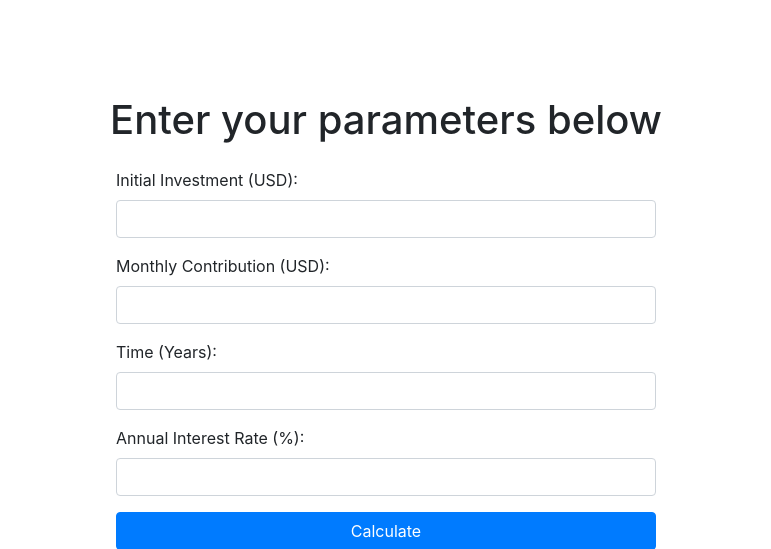
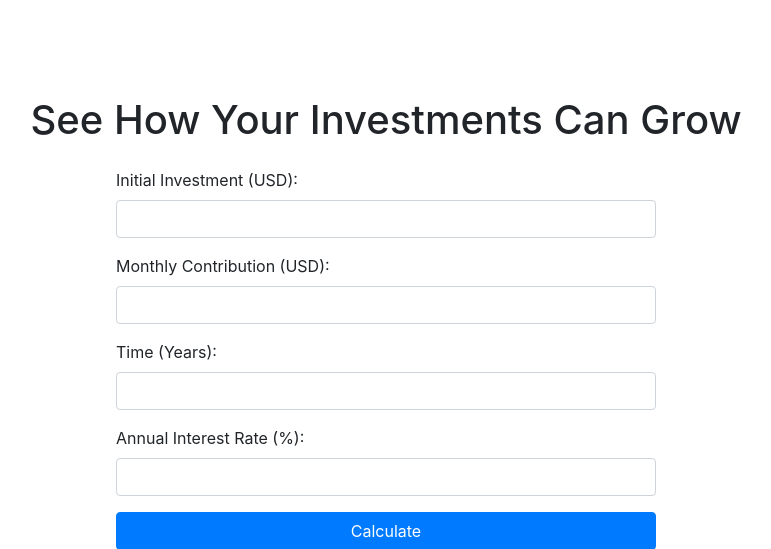
Before and after one commit to namnmai/compound_interest_visualizer, a Django app: page / in a window 1280 px wide. Shown: the part 56-605 px from the top of the page, without its empty margins (254-1025 px from the left). Run offline with Django 5.2, Linux system fonts and the light colour scheme; some libraries are stand-ins or nearby versions.

Commit message:
Change title

```diff
--- a/investment_calculator/templates/investment_form.html
+++ b/investment_calculator/templates/investment_form.html
@@ -4,7 +4,7 @@
 
 {% block content %}
 <div class="container mt-5">
-    <h1 class="text-center mb-4">Enter your parameters below</h1>
+    <h1 class="text-center mb-4">See How Your Investments Can Grow</h1>
     <div class="row justify-content-center">
         <div class="col-md-6">
             <form method="post">
```
